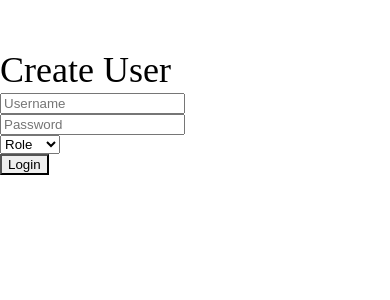
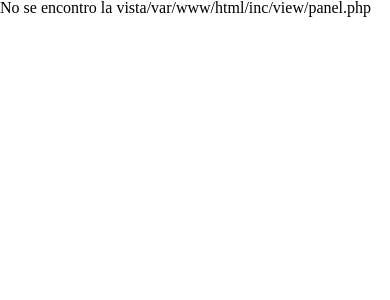
Before and after one commit to Isaac343/Neo_Maker, a PHP site: page /Neo_Maker/panel in a window 390 px wide. Shown: the top 300 px of the page. Run offline with PHP 8.4, Linux system fonts and the light colour scheme; some libraries are stand-ins or nearby versions.

Commit message:
actualizacion

```diff
--- a/inc/view/desktop.php
+++ /dev/null
@@ -1,2 +0,0 @@
-
-<?php require_once 'inc/view/sidebar.php'; ?>
--- a/inc/view/panel.php
+++ /dev/null
@@ -1,35 +0,0 @@
-<link rel="stylesheet" href="../elements/css/panel.css">
-<?php require_once 'inc/view/sidebar.php'; ?>
-<div class="main-box">
-  <div class="container">
-    <!--<div class="row">
-      <div class="col special">
-        <center><img src="../elements/img/logo-white.png" alt="" height="30"></center>
-      </div>
-    </div>-->
-    <div class="row">
-
-      <div class="col-sm-4 mx-auto">
-        <br>
-        <br><br>
-        <form>
-          <h1>Create User</h1>
-          <div class="form-group">
-            <input type="email" placeholder="Username" name="username">
-          </div>
-          <div class="form-group">
-            <input type="password" placeholder="Password" name="password">
-          </div>
-          <div class="form-group select">
-            <select class="" name="">
-              <option value="" disabled selected>Role</option>
-              <option>Admin</option>
-              <option>User</option>
-            </select>
-          </div>
-          <button type="submit" name="submit" class="btn btn-primary">Login</button>
-        </form>
-      </div>
-    </div>
-  </div>
-</div>
--- a/inc/view/profile.php
+++ /dev/null
@@ -1,2 +0,0 @@
-<link rel="stylesheet" href="../">
-<?php require_once 'inc/view/sidebar.php'; ?>
--- a/inc/view/sidebar.php
+++ /dev/null
@@ -1 +0,0 @@
-<?php require_once 'inc/view/sidebar.php'; ?>
--- a/src/css/main.css
+++ b/src/css/main.css
@@ -18,7 +18,7 @@ body {
   background-color: gray;
   font-family: Dosis;
   padding: 10px;
-  height: 400px;
+  height: 500px;
   width: 200px;
   margin-top: 70px;
   margin-left: 700px;
--- a/src/css/scss/variables.scss
+++ b/src/css/scss/variables.scss
@@ -6,7 +6,7 @@ $third_container: gray;
 $navbar_color:#4cd137;
 $font: Dosis;
 $center_padding: 10px;
-$login_height:400px;
+$login_height:500px;
 $login_width: 200px;
 $login_side_margin:700px;
 $login_uo_margin:70px;
```
